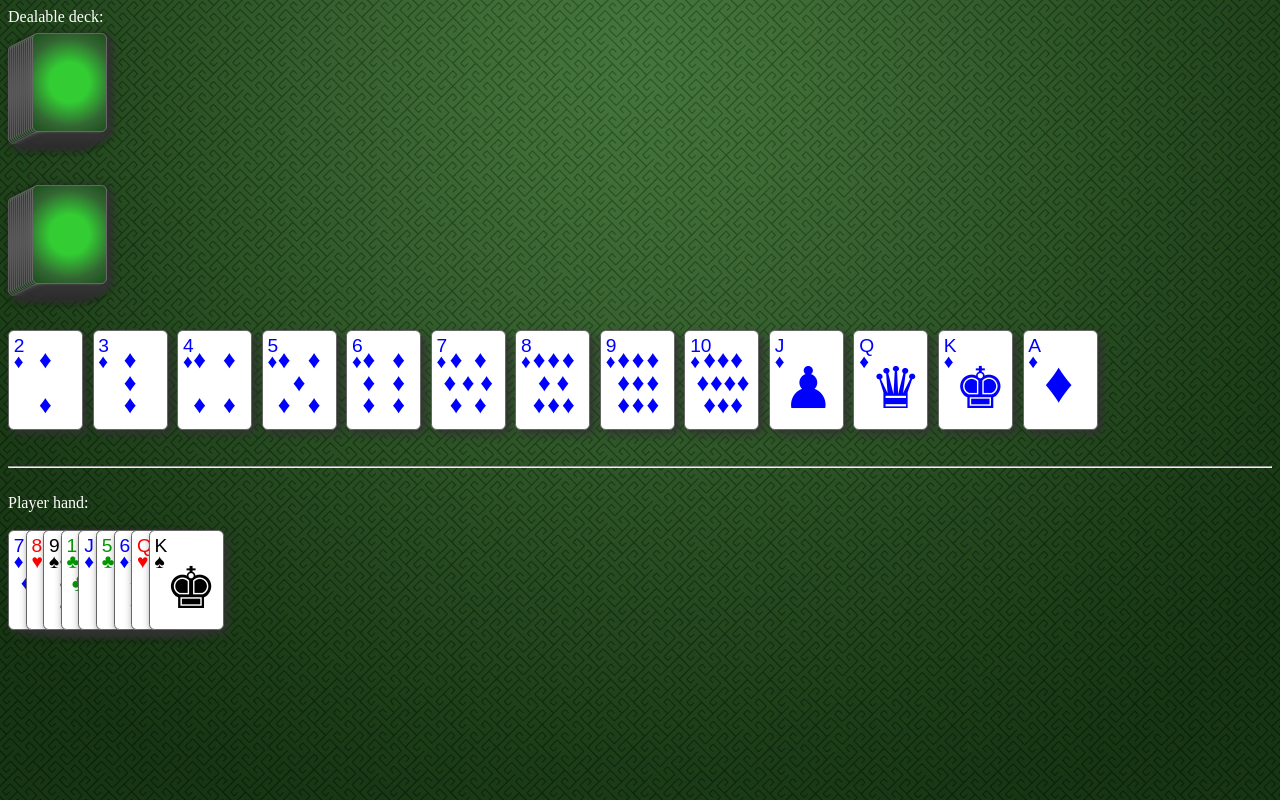
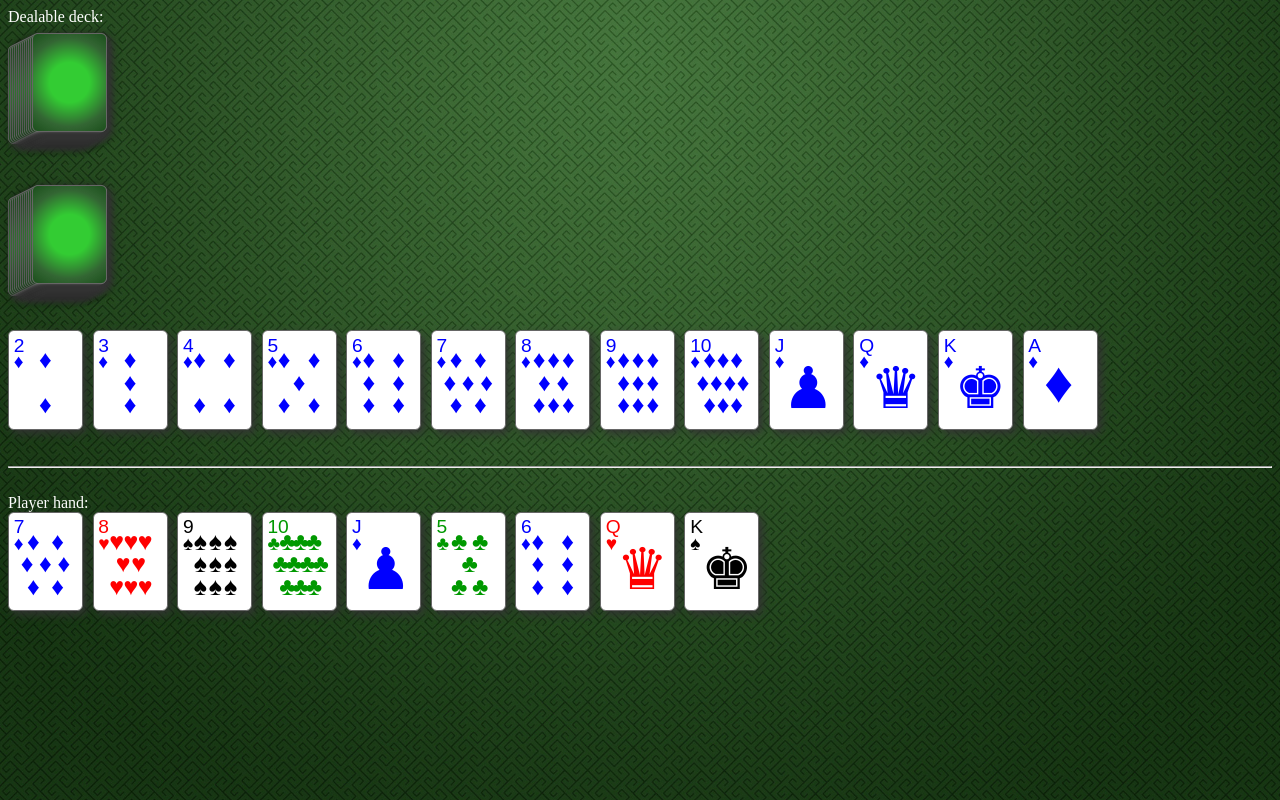
Before and after one commit to potlee/virtual-ace, a plain HTML site: page table/index.html in a window 1280 px wide. Drawn offline with nearby package versions, Linux system fonts and the light colour scheme.

Commit message:
Small css change to fan out hand cards, to allow sortable

```diff
--- a/table/cards.css
+++ b/table/cards.css
@@ -487,6 +487,7 @@
 }
 .playingCards ul.hand li {
     bottom: 0;
+	position: static; /* Brian css hack to make cards  spread out */
 }
 
 
```
